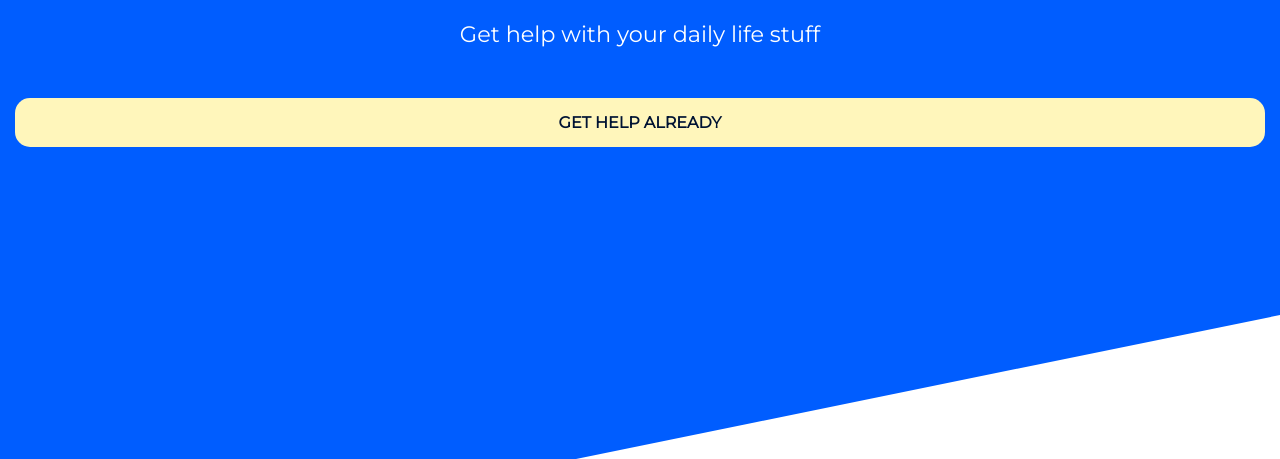
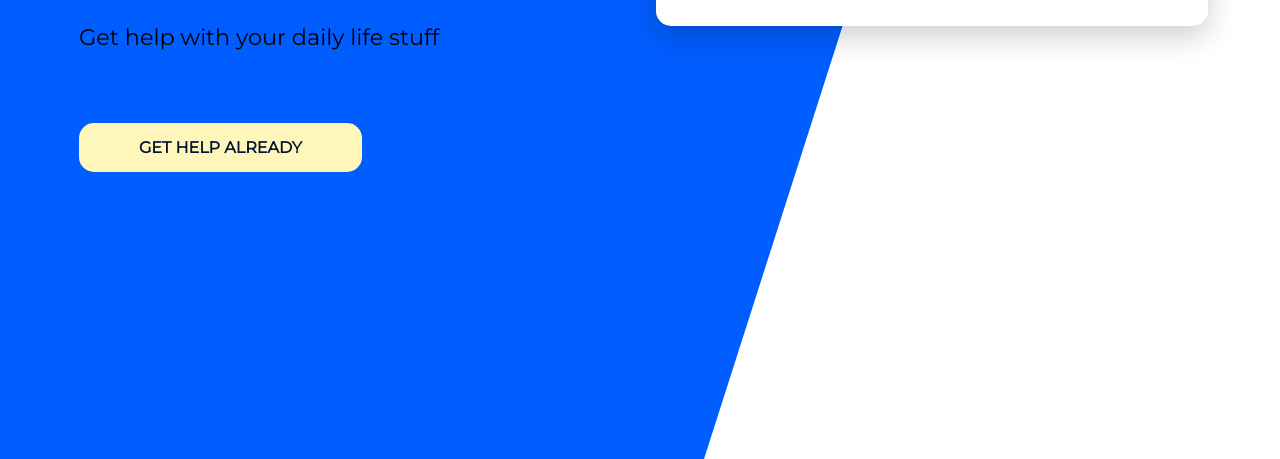
Before and after one commit to chrissythebuilder/sass-practice, a plain HTML site: page index.html in a window 1280 px wide. Shown: the part 341-800 px from the top of the page. Drawn offline with Linux system fonts and the light colour scheme.

Commit message:
app polished, responsive UI with SASS

```diff
--- a/css/main.scss
+++ b/css/main.scss
@@ -12,6 +12,14 @@ $borders: 15px;
 @function color($color-name) {
     @return map-get($colors, $color-name)
 };
+
+$desktop: 840px;
+
+@mixin desktop {
+    @media (min-width: #{$desktop}) {
+        @content;
+    }
+}
 
 body, html {
     height: 100%
@@ -28,6 +36,10 @@ body {
         height: 100%;
         position: absolute;
         z-index: -1;
+
+        @include desktop {
+            clip-path: polygon(0 0, 75% 0, 55% 100%, 0% 100%);
+        }
     }
 
     header a {
@@ -41,6 +53,12 @@ body {
 
 main {
 
+    @include desktop {
+        display: grid;
+        grid-template-columns: 50% auto;
+        grid-template-areas: "primary card";
+    }
+
     section#card {
         background: color(other);
         padding: 20px;
@@ -48,6 +66,13 @@ main {
         border-radius: $borders;
         box-shadow: 0 10px 30px rgba(0,0,0,.2);
         width: 80%;
+
+        @include desktop {
+            grid-area: card;
+            height: fit-content;
+            align-self: center;
+            margin: 1em;
+        }
 
         ul {
             list-style-type: none;
@@ -80,10 +105,23 @@ main {
         padding: $padding;
         text-align: center;
 
+        @include desktop {
+            color: black;
+            grid-area: primary;
+            text-align: left;
+            margin: 4em 0 0 4em
+        }
+
         h1 {
             font-size: 3em;
             margin-top: 10px;
-            text-transform: uppercase
+            text-transform: uppercase;
+
+            @include desktop {
+                width: 30%;
+                font-size: 4em;
+                line-height: .9em
+            }
         }
 
         p {
@@ -101,7 +139,12 @@ main {
             text-align: center;
             margin: 50px auto 0 auto;
             padding: $padding;
-            font-weight: 900
+            font-weight: 900;
+
+            @include desktop {
+                display: inline-block;
+                padding: $padding $padding * 4;
+            }
         }
     }
 }
```
Also changed, not shown: css/main.css, 1 other file.
